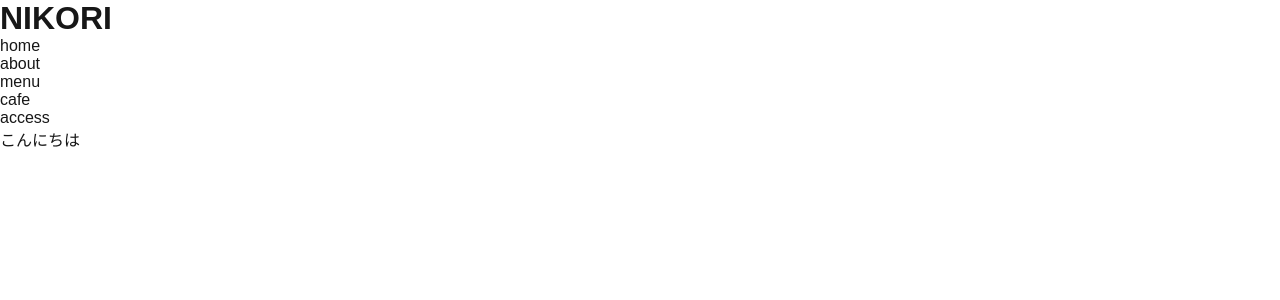
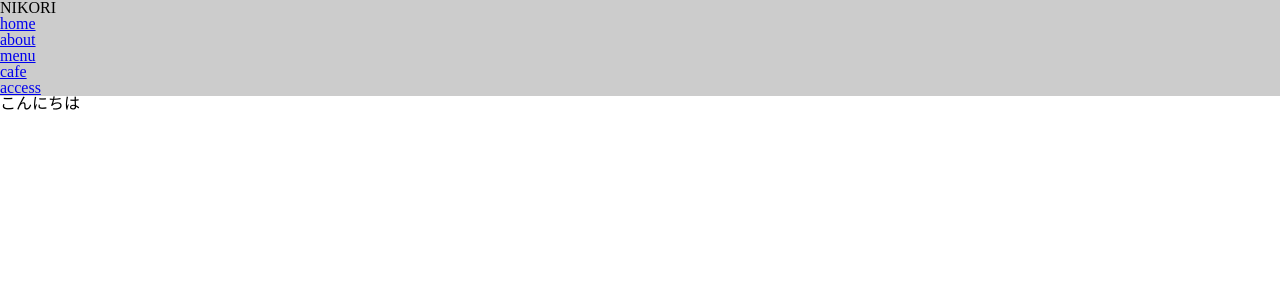
Before and after one commit to junya3/training_react, a Next.js app: page / in a window 1280 px wide. Shown: the top 300 px of the page. Built offline with nearby package versions, Linux system fonts and the light colour scheme.

Commit message:
headerコンポーネントファイルの作成とreset,style.cssの追加

```diff
--- a/src/app/globals.css
+++ /dev/null
@@ -1,42 +0,0 @@
-:root {
-  --background: #ffffff;
-  --foreground: #171717;
-}
-
-@media (prefers-color-scheme: dark) {
-  :root {
-    --background: #0a0a0a;
-    --foreground: #ededed;
-  }
-}
-
-html,
-body {
-  max-width: 100vw;
-  overflow-x: hidden;
-}
-
-body {
-  color: var(--foreground);
-  background: var(--background);
-  font-family: Arial, Helvetica, sans-serif;
-  -webkit-font-smoothing: antialiased;
-  -moz-osx-font-smoothing: grayscale;
-}
-
-* {
-  box-sizing: border-box;
-  padding: 0;
-  margin: 0;
-}
-
-a {
-  color: inherit;
-  text-decoration: none;
-}
-
-@media (prefers-color-scheme: dark) {
-  html {
-    color-scheme: dark;
-  }
-}
--- a/src/app/layout.tsx
+++ b/src/app/layout.tsx
@@ -1,8 +1,9 @@
 import type { Metadata } from "next";
-import Header from "@components/Header";
+import Header from "@/components/commons/Header";
 // フォントの読み取り
 // import { Geist, Geist_Mono } from "next/font/google";
-import "./globals.css";
+import "@assets/css/reset.css";
+import "@assets/css/style.css";
 
 // fontの定義を参考にしみよう↓↓
 
--- /dev/null
+++ b/src/assets/css/reset.css
@@ -0,0 +1,124 @@
+html,
+body,
+div,
+span,
+applet,
+object,
+iframe,
+h1,
+h2,
+h3,
+h4,
+h5,
+h6,
+p,
+blockquote,
+pre,
+a,
+abbr,
+acronym,
+address,
+big,
+cite,
+code,
+del,
+dfn,
+em,
+img,
+ins,
+kbd,
+q,
+s,
+samp,
+small,
+strike,
+strong,
+sub,
+sup,
+tt,
+var,
+b,
+u,
+i,
+center,
+dl,
+dt,
+dd,
+ol,
+ul,
+li,
+fieldset,
+form,
+label,
+legend,
+table,
+caption,
+tbody,
+tfoot,
+thead,
+tr,
+th,
+td,
+article,
+aside,
+canvas,
+details,
+embed,
+figure,
+figcaption,
+footer,
+header,
+hgroup,
+menu,
+nav,
+output,
+ruby,
+section,
+summary,
+time,
+mark,
+audio,
+video {
+  margin: 0;
+  padding: 0;
+  border: 0;
+  font-size: 100%;
+  font: inherit;
+  vertical-align: baseline;
+}
+/* HTML5 display-role reset for older browsers */
+article,
+aside,
+details,
+figcaption,
+figure,
+footer,
+header,
+hgroup,
+menu,
+nav,
+section {
+  display: block;
+}
+body {
+  line-height: 1;
+}
+ol,
+ul {
+  list-style: none;
+}
+blockquote,
+q {
+  quotes: none;
+}
+blockquote:before,
+blockquote:after,
+q:before,
+q:after {
+  content: "";
+  content: none;
+}
+table {
+  border-collapse: collapse;
+  border-spacing: 0;
+}
--- /dev/null
+++ b/src/assets/css/style.css
@@ -0,0 +1,5 @@
+@charset "utf-8";
+
+:root {
+  --bg: #ccc;
+}
--- /dev/null
+++ b/src/components/commons/Header.module.css
@@ -0,0 +1,3 @@
+.header {
+  background: var(--bg);
+}
--- a/src/components/Header.tsx
+++ b/src/components/commons/Header.tsx
@@ -1,9 +1,10 @@
 import { navList } from "@data/navList";
+import styles from "./Header.module.css";
 
 export default function Header() {
   return (
     <>
-      <header>
+      <header className={styles.header}>
         <h1>NIKORI</h1>
         <nav>
           <ul>
--- a/tsconfig.json
+++ b/tsconfig.json
@@ -21,7 +21,8 @@
     "paths": {
       "@/*": ["./src/*"],
       "@components/*": ["./src/components/*"],
-      "@data/*": ["./src/data/*"]
+      "@data/*": ["./src/data/*"],
+      "@assets/*": ["./src/assets/*"]
     }
   },
   "include": ["next-env.d.ts", "**/*.ts", "**/*.tsx", ".next/types/**/*.ts"],
```
